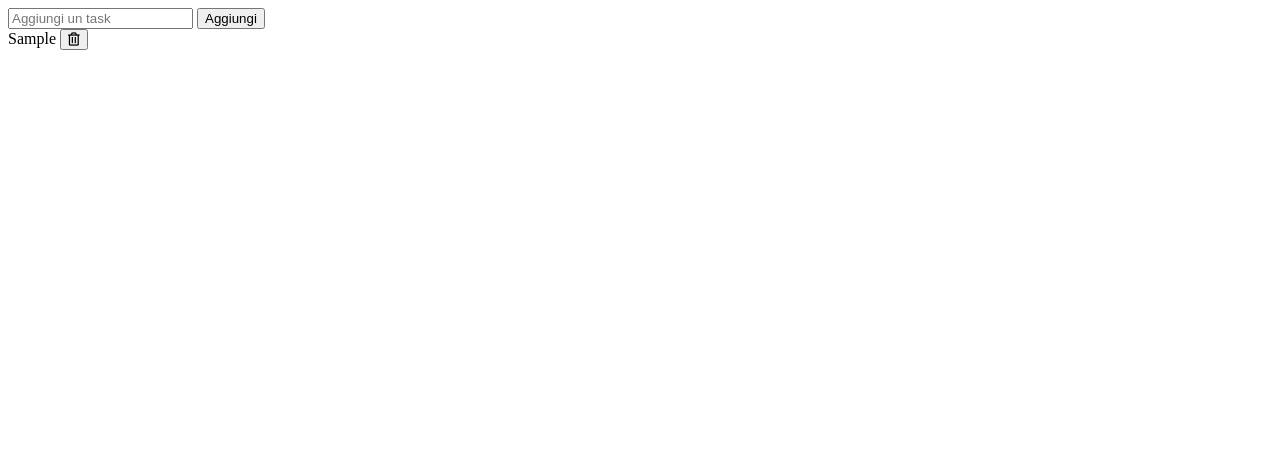
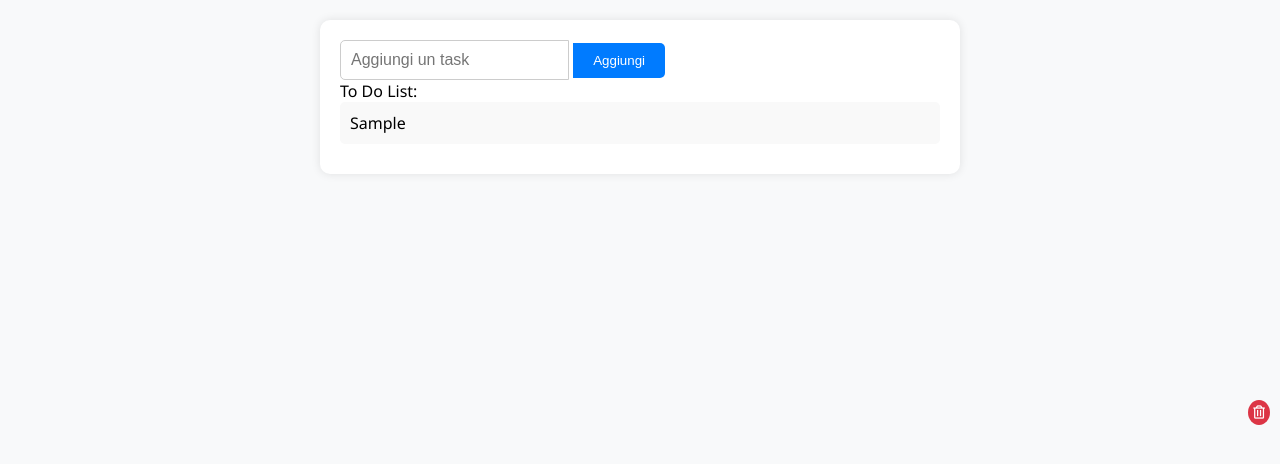
Before and after one commit to serena-esse/S3-L3, a plain HTML site: page index.html in a window 1280 px wide. Both pictures are taken after typing "Sample" into the empty fields and a click on the button "Aggiungi". Drawn offline with Linux system fonts and the light colour scheme.

Commit message:
miglioramento

```diff
--- a/assets/style.css
+++ b/assets/style.css
@@ -0,0 +1,70 @@
+body {
+  font-family: "Segoe UI", Tahoma, Geneva, Verdana, sans-serif;
+  background-color: #f8f9fa;
+  margin: 0;
+  padding: 0;
+}
+
+.container {
+  max-width: 600px;
+  margin: 20px auto;
+  background-color: #fff;
+  border-radius: 10px;
+  box-shadow: 0 0 10px rgba(0, 0, 0, 0.1);
+  padding: 20px;
+}
+
+h1 {
+  text-align: center;
+  color: #333;
+}
+
+.input-container {
+  margin-bottom: 20px;
+}
+
+input[type="text"] {
+  padding: 10px;
+  border: 1px solid #ccc;
+  border-radius: 5px 0 0 5px;
+  font-size: 16px;
+}
+
+button {
+  padding: 10px 20px;
+  background-color: #007bff;
+  color: #fff;
+  border: none;
+  border-radius: 0 5px 5px 0;
+}
+
+button:hover {
+  background-color: #2531b6;
+}
+
+#tasks {
+  padding: 0;
+}
+
+.task {
+  padding: 10px;
+  background-color: #f9f9f9;
+  border-radius: 5px;
+  margin-bottom: 10px;
+}
+
+.task-name {
+  margin-right: 10px;
+}
+
+.delete {
+  position: absolute;
+  top: 50%;
+  right: 10px;
+
+  background-color: #dc3545;
+  color: #fff;
+  border: none;
+  padding: 5px;
+  border-radius: 50%;
+}
--- a/index.html
+++ b/index.html
@@ -17,7 +17,7 @@
           <button id="addButton">Aggiungi</button>
         </form>
       </div>
-      <div id="tasks"></div>
+      <div id="tasks">To Do List:</div>
     </div>
     <script src="./js/index.js"></script>
   </body>
--- a/js/index.js
+++ b/js/index.js
@@ -4,38 +4,38 @@ const handleSubmit = function (e) {
 };
 
 const addTask = function () {
-  const tasks = document.querySelector("#tasks");
   const inputField = document.querySelector("#newTask input");
-  const newTask = `
-      <div class="task">
-        <span class="task-name">${inputField.value}</span>
-        <button class="delete">
-          <i class="far fa-trash-alt"></i>
-        </button>
-      </div>
-    `;
-  tasks.insertAdjacentHTML("beforeend", newTask);
-  inputField.value = "";
-  attachComplete();
-  attachDelete();
+  const taskName = inputField.value.trim();
+
+  if (taskName !== "") {
+    const newTask = createTaskElement(taskName);
+    const tasks = document.querySelector("#tasks");
+    tasks.appendChild(newTask);
+    inputField.value = "";
+  }
 };
 
-const attachComplete = function () {
-  const allTasks = document.querySelectorAll(".task");
-  allTasks.forEach((task) => {
-    task.addEventListener("click", function () {
-      this.classList.toggle("completed");
-    });
+const createTaskElement = function (taskName) {
+  const task = document.createElement("div");
+  task.classList.add("task");
+
+  const taskNameSpan = document.createElement("span");
+  taskNameSpan.textContent = taskName;
+  task.appendChild(taskNameSpan);
+
+  const deleteButton = document.createElement("button");
+  deleteButton.classList.add("delete");
+  deleteButton.innerHTML = '<i class="far fa-trash-alt"></i>';
+  deleteButton.addEventListener("click", function () {
+    task.remove();
   });
-};
+  task.appendChild(deleteButton);
 
-const attachDelete = function () {
-  const allDeleteButtons = document.querySelectorAll(".delete");
-  allDeleteButtons.forEach((button) => {
-    button.addEventListener("click", function () {
-      this.parentNode.remove();
-    });
+  task.addEventListener("click", function () {
+    task.classList.toggle("completed");
   });
+
+  return task;
 };
 
 window.onload = function () {
```
